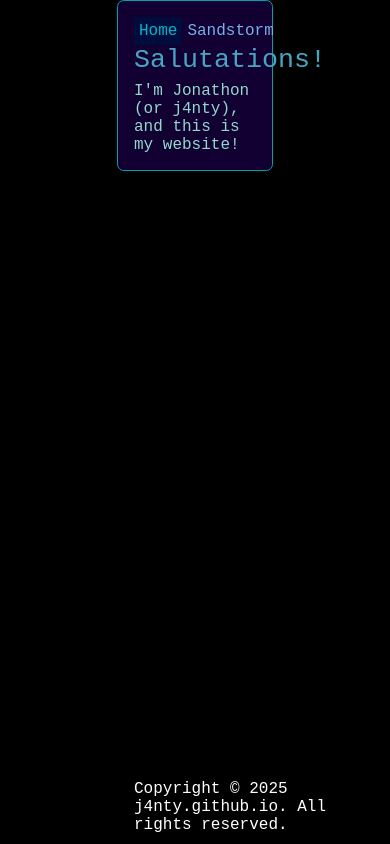
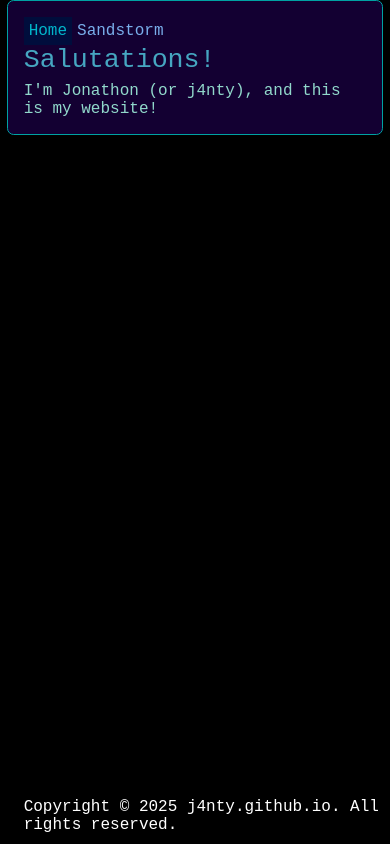
Before and after one commit to j4nty/j4nty.github.io, a plain HTML site: page index.html in a window 390 px wide. Drawn offline with Linux system fonts and the light colour scheme.

Commit message:
Fix mobile.

```diff
--- a/style.css
+++ b/style.css
@@ -26,6 +26,7 @@ body {
    font-family: 'Courier New', 'monospace';
 }
 
+@media only screen and (orientation: landscape){
    #main {
       margin: 0 30%;
       padding: 12pt;
@@ -33,6 +34,18 @@ body {
       border-radius: 5pt;
       background-color: #130032;
       top: 0;
+   }
+}
+
+@media only screen and (orientation: portrait){
+   #main {
+      padding: 12pt;
+      margin: 0 5pt;
+      border: 1pt solid #00a2a3;
+      border-radius: 5pt;
+      background-color: #130032;
+      top: 0;
+   }
 }
 
 
```
Lines whose indentation alone changed are shown as unchanged.
